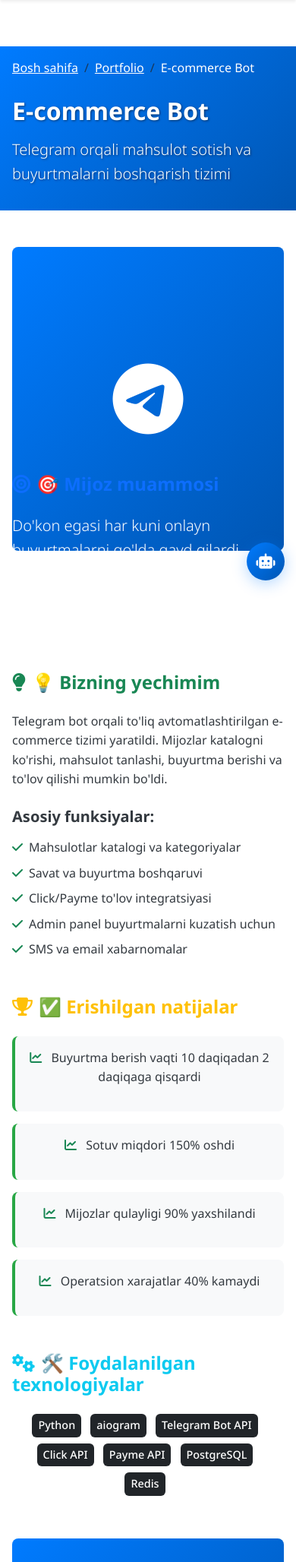
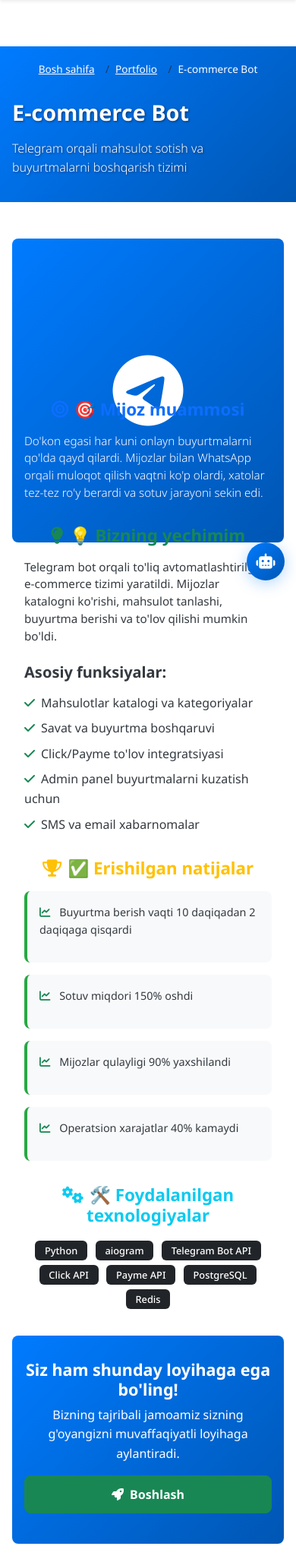
Before and after one commit to onlinemobi102-cpu/SmartBotuz, a Flask app: page /portfolio/ecommerce-bot in a window 390 px wide. Shown: the part 65-2121 px from the top of the page at 76% size. Run offline with Flask 3, Linux system fonts and the light colour scheme.

Commit message:
Improve the display and layout of project details on smaller screens
Adjusted CSS styles in `templates/portfolio/detail.html` to optimize the display of project images, typography, CTA section, content, result cards, tech badges, project info, and breadcrumbs for screens up to 768px width.

Replit-Commit-Author: Agent
Replit-Commit-Session-Id: 47a970bc-7284-4c06-9618-3a872a93b977
Replit-Commit-Checkpoint-Type: full_checkpoint
Replit-Commit-Screenshot-Url: https://storage.googleapis.com/screenshot-production-us-central1/da58eb32-ee09-4361-ae72-a246a141e948/47a970bc-7284-4c06-9618-3a872a93b977/lBwMBWI

```diff
--- a/templates/portfolio/detail.html
+++ b/templates/portfolio/detail.html
@@ -207,16 +207,24 @@
 
 @media (max-width: 768px) {
     .project-image {
-        height: 250px !important;
+        height: 180px !important;
+        margin-bottom: 2rem !important;
     }
 
     .display-4 {
-        font-size: 2rem !important;
+        font-size: 1.8rem !important;
+        line-height: 1.3 !important;
+    }
+
+    .lead {
+        font-size: 1rem !important;
+        margin-bottom: 1rem !important;
     }
 
     .cta-section {
         text-align: center !important;
         padding: 2rem 1rem !important;
+        margin-top: 2rem !important;
     }
 
     .cta-section .col-md-4 {
@@ -229,22 +237,70 @@
         margin-top: 3.5rem !important;
     }
 
+    .content-section {
+        padding: 0 1rem !important;
+        margin-bottom: 2rem !important;
+    }
+
     .content-section h3 {
-        font-size: 1.5rem !important;
+        font-size: 1.4rem !important;
+        margin-bottom: 1rem !important;
+        text-align: center;
+    }
+
+    .content-section p {
+        font-size: 0.95rem !important;
+        line-height: 1.5;
+        text-align: left;
     }
 
     .result-card {
         margin-bottom: 1rem;
-        text-align: center;
+        text-align: left !important;
+        padding: 1rem !important;
+        font-size: 0.9rem;
     }
 
     .tech-badges {
         text-align: center;
+        margin-top: 1rem;
+    }
+
+    .tech-badges .badge {
+        font-size: 0.8rem !important;
+        margin: 0.2rem !important;
+        padding: 0.4rem 0.8rem !important;
+    }
+
+    .project-info {
+        text-align: center;
+        margin-top: 2rem;
     }
 
     .project-info .info-item {
         text-align: center;
-        padding: 1rem 0;
+        padding: 0.8rem 0;
+        border-bottom: 1px solid #e9ecef;
+    }
+
+    .project-info .info-item:last-child {
+        border-bottom: none;
+    }
+
+    .sticky-top {
+        position: static !important;
+        margin-top: 2rem;
+    }
+
+    /* Breadcrumb mobil uchun */
+    .breadcrumb {
+        font-size: 0.85rem !important;
+        flex-wrap: wrap;
+        justify-content: center;
+    }
+
+    .breadcrumb-item {
+        margin: 0.2rem;
     }
 }
 </style>
```
